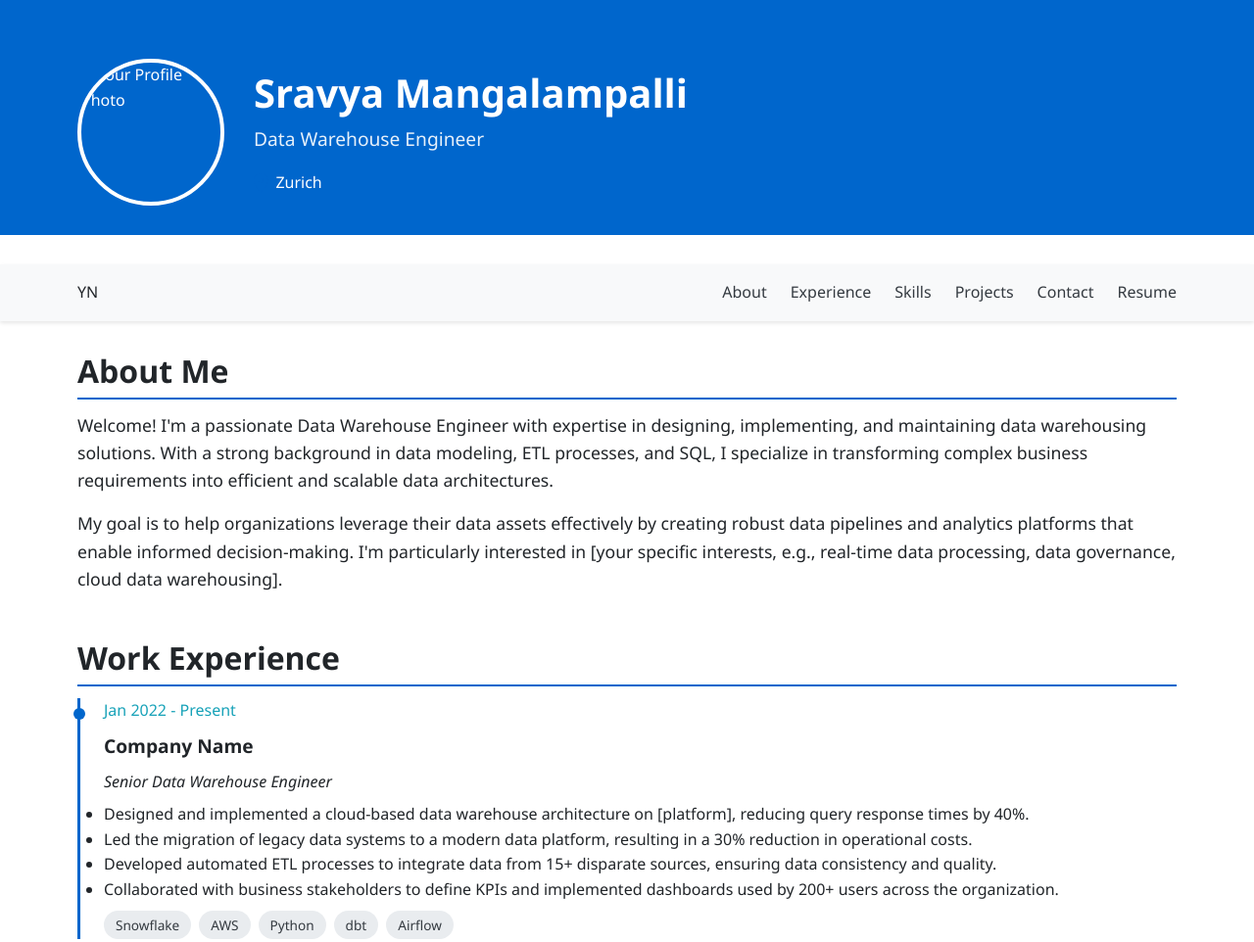
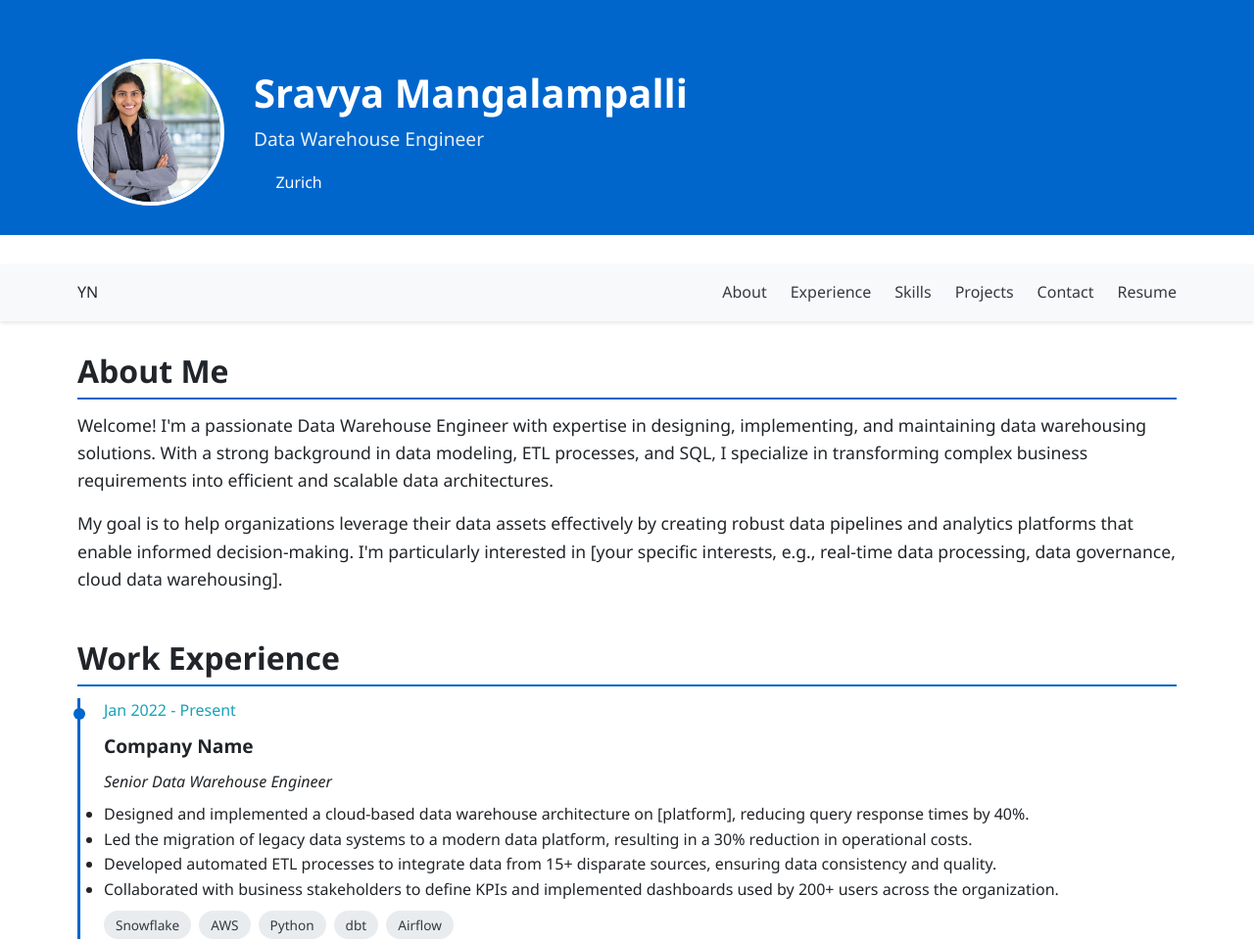
Before and after one commit to Sravyasrinivas/website, a plain HTML site: page index.html in a window 1280 px wide. Shown: the top 962 px of the page at 98% size. Drawn offline with Linux system fonts and the light colour scheme.

Commit message:
Added pp

```diff
--- a/index.html
+++ b/index.html
@@ -398,7 +398,7 @@
     <header>
         <div class="container">
             <div class="profile">
-                <img src="/api/placeholder/150/150" alt="Your Profile Photo" class="profile-image">
+                <img src="profile.png" alt="Your Profile Photo" class="profile-image">
                 <div class="profile-content">
                     <h1>Sravya Mangalampalli</h1>
                     <div class="profile-title">Data Warehouse Engineer</div>
```
